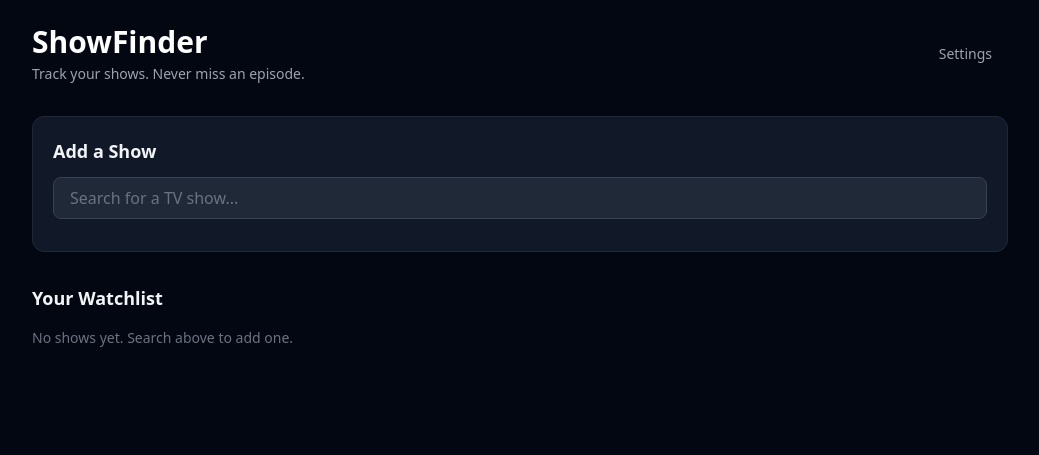
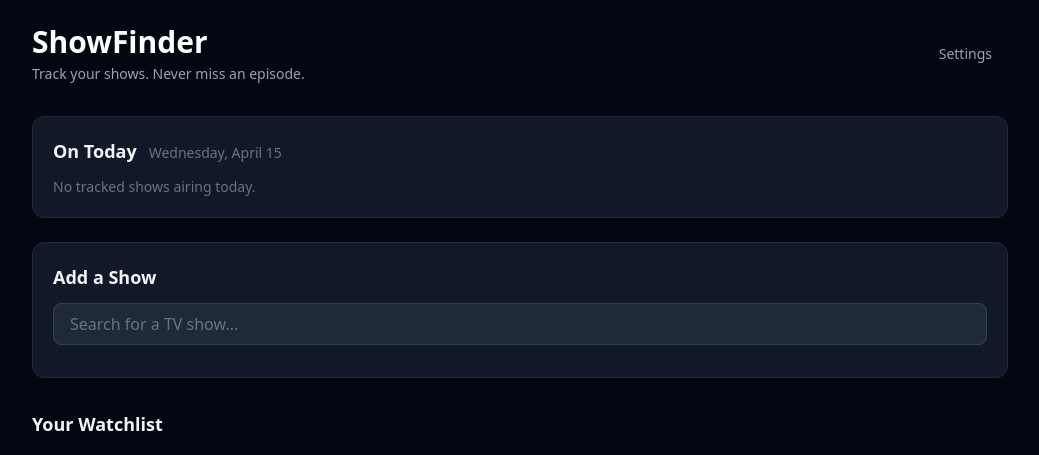
Before and after one commit to ando01/showfinder, a FastAPI app: page / in a window 1280 px wide. Shown: the top 455 px of the page, without its empty margins (120-1159 px from the left). Run offline with FastAPI, Linux system fonts and the light colour scheme; some libraries are stand-ins or nearby versions.

Commit message:
Add 'On Today' section to dashboard
Shows all tracked shows with a new episode airing today, including
episode number, title, streaming service badges, and air time.
Displays current day and date as the section subtitle.

Co-Authored-By: Claude Sonnet 4.6 <noreply@anthropic.com>

```diff
--- a/app/routes.py
+++ b/app/routes.py
@@ -2,7 +2,7 @@ from fastapi import APIRouter, Depends, Request, Form, HTTPException
 from fastapi.responses import HTMLResponse
 from fastapi.templating import Jinja2Templates
 from sqlmodel import Session, select
-from datetime import datetime
+from datetime import datetime, date
 import json
 
 from app.database import get_session, get_setting, save_setting
@@ -20,9 +20,18 @@ templates = Jinja2Templates(directory="app/templates")
 @router.get("/", response_class=HTMLResponse)
 async def dashboard(request: Request, session: Session = Depends(get_session)):
     shows = session.exec(select(TrackedShow).order_by(TrackedShow.next_episode_date)).all()
+    today = date.today()
+    today_shows = []
     for show in shows:
         show._services = json.loads(show.streaming_services) if show.streaming_services else []
-    return templates.TemplateResponse("index.html", {"request": request, "shows": shows})
+        if show.next_episode_date and show.next_episode_date.date() == today:
+            today_shows.append(show)
+    return templates.TemplateResponse("index.html", {
+        "request": request,
+        "shows": shows,
+        "today_shows": today_shows,
+        "today_label": today.strftime("%A, %B %d"),
+    })
 
 
 # ── Search ─────────────────────────────────────────────────────────────────────
--- a/app/templates/index.html
+++ b/app/templates/index.html
@@ -16,6 +16,44 @@
       <p class="text-gray-400 text-sm mt-1">Track your shows. Never miss an episode.</p>
     </div>
     <a href="/settings" class="text-sm text-gray-400 hover:text-white transition px-4 py-2">Settings</a>
+  </div>
+
+  <!-- Today's Shows -->
+  <div class="bg-gray-900 border border-gray-800 rounded-xl p-5 mb-6">
+    <div class="flex items-baseline gap-3 mb-3">
+      <h2 class="text-lg font-semibold">On Today</h2>
+      <span class="text-gray-500 text-sm">{{ today_label }}</span>
+    </div>
+    {% if today_shows %}
+      <div class="grid gap-3">
+        {% for show in today_shows %}
+          <div class="flex items-center gap-4 bg-gray-800 rounded-lg px-4 py-3">
+            {% if show.poster_path %}
+              <img src="{{ show.poster_path }}" class="w-10 h-14 object-cover rounded flex-shrink-0" />
+            {% else %}
+              <div class="w-10 h-14 bg-gray-700 rounded flex-shrink-0"></div>
+            {% endif %}
+            <div class="flex-1 min-w-0">
+              <p class="font-semibold text-white">{{ show.name }}</p>
+              <p class="text-sm text-gray-300 mt-0.5">
+                <span class="font-medium">{{ show.next_episode_number }}</span>
+                {% if show.next_episode_name %} — {{ show.next_episode_name }}{% endif %}
+              </p>
+              {% if show.air_time %}
+                <p class="text-xs text-gray-500 mt-0.5">{{ show.air_time }}</p>
+              {% endif %}
+            </div>
+            <div class="flex flex-wrap gap-1 justify-end">
+              {% for svc in show._services %}
+                <span class="text-xs px-2 py-0.5 bg-blue-900 text-blue-200 rounded-full">{{ svc }}</span>
+              {% endfor %}
+            </div>
+          </div>
+        {% endfor %}
+      </div>
+    {% else %}
+      <p class="text-gray-500 text-sm">No tracked shows airing today.</p>
+    {% endif %}
   </div>
 
   <!-- Search -->
```
